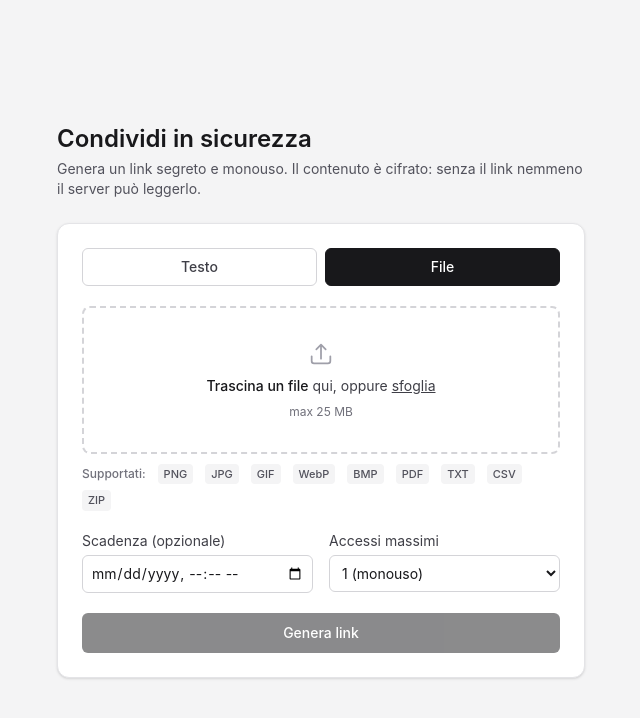
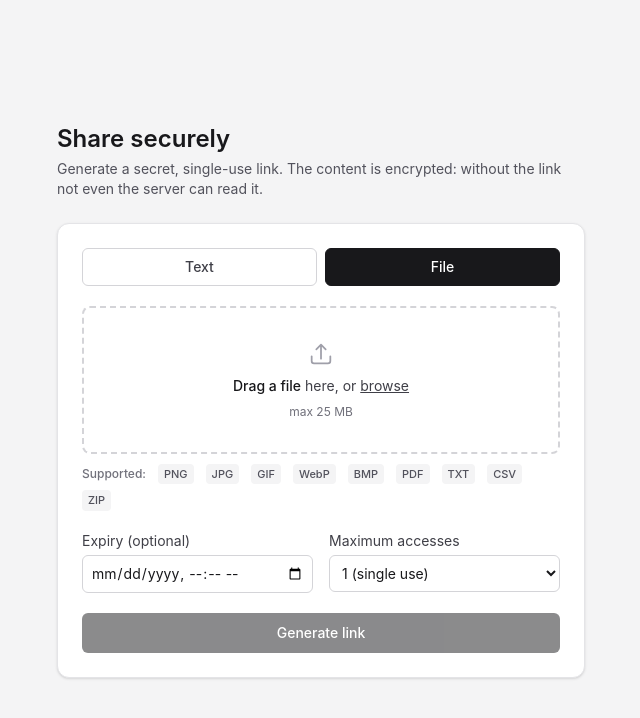
Before and after one commit to Schengatto/share-content-via-url, a Next.js app: page / in a window 1280 px wide. Both pictures are taken after a click on the button "File". Shown: the top 718 px of the page, without its empty margins (319-959 px from the left). Built offline with nearby package versions, Linux system fonts and the light colour scheme.

Commit message:
feat(ui): interfaccia interamente in inglese

```diff
--- a/app/file-dropzone.tsx
+++ b/app/file-dropzone.tsx
@@ -25,11 +25,11 @@ export function FileDropzone({
   function accept(candidate: File | undefined) {
     if (!candidate) return;
     if (!isSupportedFile(candidate)) {
-      setError("Tipo di file non supportato.");
+      setError("Unsupported file type.");
       return;
     }
     if (candidate.size > MAX_SIZE) {
-      setError(`File troppo grande (max ${formatBytes(MAX_SIZE)}).`);
+      setError(`File too large (max ${formatBytes(MAX_SIZE)}).`);
       return;
     }
     setError(null);
@@ -67,7 +67,7 @@ export function FileDropzone({
           <button
             type="button"
             onClick={clear}
-            aria-label="Rimuovi file"
+            aria-label="Remove file"
             className="rounded-md p-1.5 text-zinc-400 hover:bg-zinc-200 hover:text-zinc-700"
           >
             <XIcon />
@@ -96,8 +96,8 @@ export function FileDropzone({
             <UploadIcon />
           </span>
           <span className="text-sm text-zinc-700">
-            <span className="font-medium text-zinc-900">Trascina un file</span>{" "}
-            qui, oppure <span className="underline">sfoglia</span>
+            <span className="font-medium text-zinc-900">Drag a file</span>{" "}
+            here, or <span className="underline">browse</span>
           </span>
           <span className="text-xs text-zinc-500">
             max {formatBytes(MAX_SIZE)}
@@ -108,7 +108,7 @@ export function FileDropzone({
       {error && <p className="text-sm text-red-600">{error}</p>}
 
       <div className="flex flex-wrap items-center gap-x-3 gap-y-1.5 pt-0.5">
-        <span className="text-xs font-medium text-zinc-500">Supportati:</span>
+        <span className="text-xs font-medium text-zinc-500">Supported:</span>
         {SUPPORTED_FILE_GROUPS.flatMap((group) => group.items).map((type) => (
           <span
             key={type.mime}
--- a/app/layout.tsx
+++ b/app/layout.tsx
@@ -3,7 +3,7 @@ import "./globals.css";
 
 export const metadata: Metadata = {
   title: "Share App",
-  description: "Condivisione sicura di file e testo con link monouso cifrati.",
+  description: "Secure sharing of files and text through encrypted single-use links.",
 };
 
 export default function RootLayout({
@@ -12,7 +12,7 @@ export default function RootLayout({
   children: React.ReactNode;
 }) {
   return (
-    <html lang="it">
+    <html lang="en">
       <body className="bg-zinc-100 text-zinc-900 antialiased">{children}</body>
     </html>
   );
--- a/app/page.tsx
+++ b/app/page.tsx
@@ -32,10 +32,10 @@ export default function CreatePage() {
     try {
       const res = await fetch("/api/share", { method: "POST", body: form });
       const data = await res.json();
-      if (!res.ok) setError(data.error ?? "Errore sconosciuto");
+      if (!res.ok) setError(data.error ?? "Unknown error");
       else setUrl(data.url);
     } catch {
-      setError("Impossibile contattare il server.");
+      setError("Could not reach the server.");
     } finally {
       setLoading(false);
     }
@@ -50,10 +50,10 @@ export default function CreatePage() {
 
   return (
     <main className="mx-auto flex min-h-screen max-w-xl flex-col justify-center px-6 py-12">
-      <h1 className="text-2xl font-semibold text-zinc-900">Condividi in sicurezza</h1>
+      <h1 className="text-2xl font-semibold text-zinc-900">Share securely</h1>
       <p className="mt-1 text-sm text-zinc-600">
-        Genera un link segreto e monouso. Il contenuto è cifrato: senza il link
-        nemmeno il server può leggerlo.
+        Generate a secret, single-use link. The content is encrypted: without the
+        link not even the server can read it.
       </p>
 
       <form
@@ -72,7 +72,7 @@ export default function CreatePage() {
                   : "border-zinc-300 bg-white text-zinc-700"
               }`}
             >
-              {k === "text" ? "Testo" : "File"}
+              {k === "text" ? "Text" : "File"}
             </button>
           ))}
         </div>
@@ -82,7 +82,7 @@ export default function CreatePage() {
             value={text}
             onChange={(e) => setText(e.target.value)}
             rows={6}
-            placeholder="Incolla qui il testo da condividere…"
+            placeholder="Paste the text to share here…"
             className="w-full rounded-md border border-zinc-300 p-3 text-sm"
           />
         ) : (
@@ -91,7 +91,7 @@ export default function CreatePage() {
 
         <div className="grid grid-cols-2 gap-4">
           <label className="text-sm">
-            <span className="text-zinc-700">Scadenza (opzionale)</span>
+            <span className="text-zinc-700">Expiry (optional)</span>
             <input
               type="datetime-local"
               value={expiry}
@@ -100,13 +100,13 @@ export default function CreatePage() {
             />
           </label>
           <label className="text-sm">
-            <span className="text-zinc-700">Accessi massimi</span>
+            <span className="text-zinc-700">Maximum accesses</span>
             <select
               value={maxAccesses}
               onChange={(e) => setMaxAccesses(e.target.value)}
               className="mt-1 w-full rounded-md border border-zinc-300 p-2 text-sm"
             >
-              <option value="1">1 (monouso)</option>
+              <option value="1">1 (single use)</option>
               <option value="2">2</option>
               <option value="3">3</option>
             </select>
@@ -118,7 +118,7 @@ export default function CreatePage() {
           disabled={loading || (kind === "file" && !file)}
           className="w-full rounded-md bg-zinc-900 px-4 py-2.5 text-sm font-medium text-white hover:bg-zinc-700 disabled:opacity-50"
         >
-          {loading ? "Generazione…" : "Genera link"}
+          {loading ? "Generating…" : "Generate link"}
         </button>
 
         {error && <p className="text-sm text-red-600">{error}</p>}
@@ -126,9 +126,9 @@ export default function CreatePage() {
 
       {url && (
         <div className="mt-4 rounded-xl border border-green-200 bg-green-50 p-5">
-          <p className="text-sm font-medium text-green-900">Link pronto</p>
+          <p className="text-sm font-medium text-green-900">Link ready</p>
           <p className="mt-1 text-xs text-green-800">
-            Salvalo subito: viene mostrato una sola volta.
+            Save it now: it is shown only once.
           </p>
           <div className="mt-3 flex gap-2">
             <input
@@ -140,7 +140,7 @@ export default function CreatePage() {
               onClick={copy}
               className="rounded-md bg-green-700 px-3 py-2 text-sm font-medium text-white hover:bg-green-600"
             >
-              {copied ? "Copiato" : "Copia"}
+              {copied ? "Copied" : "Copy"}
             </button>
           </div>
         </div>
--- a/app/s/[token]/file-download.tsx
+++ b/app/s/[token]/file-download.tsx
@@ -36,14 +36,14 @@ export function FileDownload({
   return (
     <div className="space-y-3">
       <p className="text-sm text-zinc-600">
-        Il download di <span className="font-mono">{filename}</span> è iniziato.
+        The download of <span className="font-mono">{filename}</span> has started.
       </p>
       <button
         type="button"
         onClick={download}
         className="inline-block rounded-md bg-zinc-900 px-4 py-2 text-sm font-medium text-white hover:bg-zinc-700"
       >
-        Scarica di nuovo
+        Download again
       </button>
     </div>
   );
--- a/app/s/[token]/reveal-gate.tsx
+++ b/app/s/[token]/reveal-gate.tsx
@@ -22,10 +22,10 @@ export function RevealGate({ token }: { token: string }) {
   if (phase !== "done") {
     return (
       <>
-        <h1 className="text-xl font-semibold text-zinc-900">Contenuto condiviso</h1>
+        <h1 className="text-xl font-semibold text-zinc-900">Shared content</h1>
         <p className="mt-2 text-sm text-zinc-600">
-          Questo contenuto è monouso: una volta mostrato potrebbe non essere più
-          accessibile. Aprilo solo quando sei pronto a salvarlo.
+          This content is single-use: once revealed it may no longer be
+          available. Open it only when you are ready to save it.
         </p>
         <button
           type="button"
@@ -33,7 +33,7 @@ export function RevealGate({ token }: { token: string }) {
           disabled={phase === "loading"}
           className="mt-4 inline-block rounded-md bg-zinc-900 px-4 py-2 text-sm font-medium text-white hover:bg-zinc-700 disabled:opacity-50"
         >
-          {phase === "loading" ? "Recupero…" : "Mostra contenuto"}
+          {phase === "loading" ? "Retrieving…" : "Reveal content"}
         </button>
       </>
     );
@@ -43,13 +43,13 @@ export function RevealGate({ token }: { token: string }) {
     const status = result?.status ?? 500;
     const message =
       status === 404
-        ? "Questo link non esiste o è già stato utilizzato."
+        ? "This link does not exist or has already been used."
         : status === 410
-          ? "Questo link è scaduto o ha esaurito gli accessi disponibili."
-          : "Si è verificato un errore nel recupero del contenuto.";
+          ? "This link has expired or has no accesses left."
+          : "An error occurred while retrieving the content.";
     return (
       <>
-        <h1 className="text-xl font-semibold text-zinc-900">Contenuto non disponibile</h1>
+        <h1 className="text-xl font-semibold text-zinc-900">Content not available</h1>
         <p className="mt-2 text-sm text-zinc-600">{message}</p>
       </>
     );
@@ -59,7 +59,7 @@ export function RevealGate({ token }: { token: string }) {
     // React escapes interpolated text, so it is never rendered as HTML.
     return (
       <>
-        <h1 className="text-xl font-semibold text-zinc-900">Contenuto condiviso</h1>
+        <h1 className="text-xl font-semibold text-zinc-900">Shared content</h1>
         <pre className="mt-4 whitespace-pre-wrap break-words rounded-md bg-zinc-50 p-4 text-sm text-zinc-800">
           {result.text}
         </pre>
@@ -69,9 +69,9 @@ export function RevealGate({ token }: { token: string }) {
 
   return (
     <>
-      <h1 className="text-xl font-semibold text-zinc-900">File condiviso</h1>
+      <h1 className="text-xl font-semibold text-zinc-900">Shared file</h1>
       <p className="mt-1 text-xs text-amber-600">
-        Salva il file ora: il link potrebbe non essere più accessibile dopo questa visita.
+        Save the file now: the link may no longer be available after this visit.
       </p>
       <div className="mt-4">
         <FileDownload
--- a/lib/file-support.ts
+++ b/lib/file-support.ts
@@ -21,7 +21,7 @@ export interface SupportedType {
 /** Supported types grouped for display. */
 export const SUPPORTED_FILE_GROUPS: { label: string; items: SupportedType[] }[] = [
   {
-    label: "Immagini",
+    label: "Images",
     items: [
       { mime: "image/png", label: "PNG", ext: "png" },
       { mime: "image/jpeg", label: "JPG", ext: "jpg", altExts: ["jpeg"] },
@@ -31,7 +31,7 @@ export const SUPPORTED_FILE_GROUPS: { label: string; items: SupportedType[] }[]
     ],
   },
   {
-    label: "Documenti",
+    label: "Documents",
     items: [
       { mime: "application/pdf", label: "PDF", ext: "pdf" },
       { mime: "text/plain", label: "TXT", ext: "txt" },
@@ -39,7 +39,7 @@ export const SUPPORTED_FILE_GROUPS: { label: string; items: SupportedType[] }[]
     ],
   },
   {
-    label: "Archivi",
+    label: "Archives",
     items: [{ mime: "application/zip", label: "ZIP", ext: "zip" }],
   },
 ];
```
